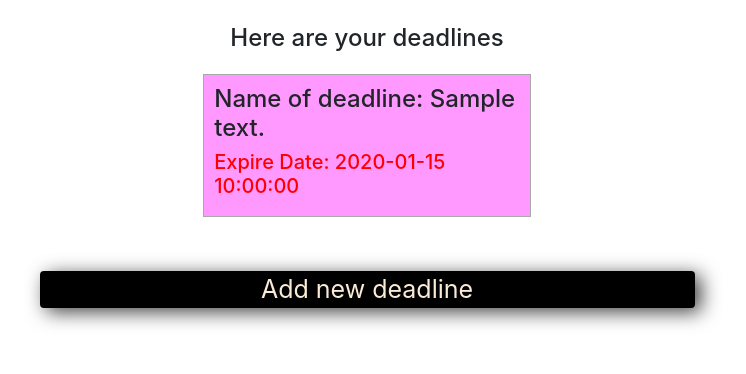
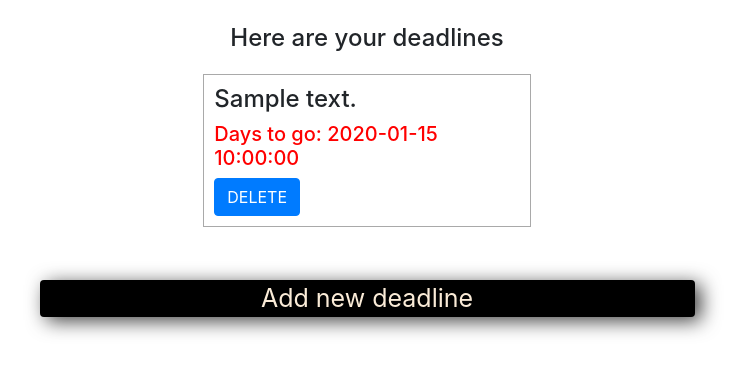
Before and after one commit to dankvul/studnotes, a Python web app: template app/templates/deadlines.html in a window 1280 px wide. Shown: the part 56-430 px from the top of the page, without its empty margins (273-1019 px from the left). Run offline with Jinja, Linux system fonts and the light colour scheme; the template is opened without the code that fills it: most values are stand-ins (such as "Sample title", 1, 10 or a date in 2020); some libraries are stand-ins or nearby versions.

Commit message:
deadline page refactor

```diff
--- a/app/static/css/main.css
+++ b/app/static/css/main.css
@@ -31,7 +31,6 @@ html{
     margin-top: 4px;
 }
 .deadline {
-    background-color: #FF99FF;
     padding: 10px;
     border: 1px solid darkgray;
     margin: 1%;
--- a/app/static/js/script.js
+++ b/app/static/js/script.js
@@ -3,17 +3,6 @@ function exec_add_deadline() {
 }
 function close_add_deadline() {
     document.getElementById('deadline_input_form').style.visibility = "hidden";
-}
-
-
-function format_date(x) {
-    var date = x[8] + x[9] + '.' + x[5] + x[6] + '.' + x[0] + x[1] + x[2] + x[3];
-    return date;
-}
-
-function redirect_to_queue(id){
-    alert('123');
-    window.location.replace("/id");
 }
 
 function send_queue() {
@@ -50,6 +39,10 @@ function enter_to_queue(user_id, queue_id) {
     location.reload();
 }
 
+function delete_deadline(id){
+    window.location.href = '/deadlines/delete/' + id;
+}
+
 function send() {
     if (!$("#id-body").val()) {
         $("#deadline_errors").html("Value required");
@@ -61,12 +54,17 @@ function send() {
         date: $("#id-date").val(),
         state: $("#id-select").val()
     }).done(function (response) {
-        $('#all_deadlines').append(
-            "                        <div class=\"col-sm-3 deadline\">\n" +
-            "                            <h4>Name of deadline: " + response['body'] + "</h4>\n" +
-            "                            <h5 style='color:red;'>Expire Date: " + response['exp_date'] + "</h5>\n" +
-            "                        </div>");
-        close_add_deadline();
+        if (response['error']) {
+            $('#deadline_errors').html(response['error']);
+        } else {
+            $('#all_deadlines').append(
+                "                        <div class=\"col-sm-3 deadline\">\n" +
+                "                            <h4>" + response['body'] + "</h4>\n" +
+                "                            <h5 style='color:red;'>Days to go: " + response['exp_date'] + "</h5>\n" +
+                "                            <button class=\"btn btn-primary\" onclick=\'delete_deadline(" + response['id'] + ")\'>DELETE</button>\n" +
+                "                        </div>");
+            close_add_deadline();
+        }
     }).fail(function() {
         $('#deadline_errors').html('ERROR adding deadline')
     });
--- a/app/templates/deadlines.html
+++ b/app/templates/deadlines.html
@@ -27,8 +27,9 @@
                 <div class="row justify-content-center" id="all_deadlines">
                 {% for i in deadlines %}
                         <div class="col-sm-3 deadline">
-                            <h4>Name of deadline: {{ i.body }}</h4>
-                            <h5 style='color:red;'>Expire Date: {{ i.exp_date }}</h5>
+                            <h4>{{ i.body }}</h4>
+                            <h5 style='color:red;'>Days to go: {{ i.exp_date }}</h5>
+                            <button class="btn btn-primary" onclick="delete_deadline( {{ i.id }} )">DELETE</button>
                         </div>
 
                 {% endfor %}
--- a/config.py
+++ b/config.py
@@ -9,4 +9,4 @@ class Config(object):
                               'sqlite:///' + os.path.join(basedir, 'app.db')
     SQLALCHEMY_TRACK_MODIFICATIONS = False
     ADMIN_PASS = os.environ.get('ADMIN_PASS') or 'shitty-pass'
-    admins = set(['jodyk'])
+    admins = set(['jodyk', 'corelof'])
```
Also changed, not shown: app/routes/deadline/deadline.py (+24 -5 lines), app.db, app/routes/queue/queue.py (line endings or trailing spaces).
